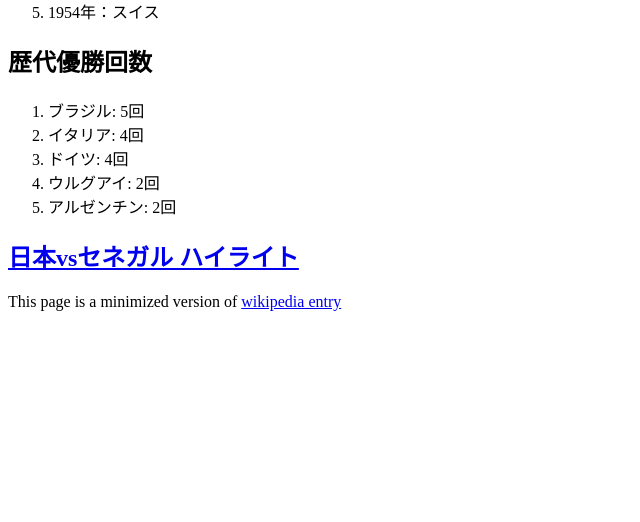
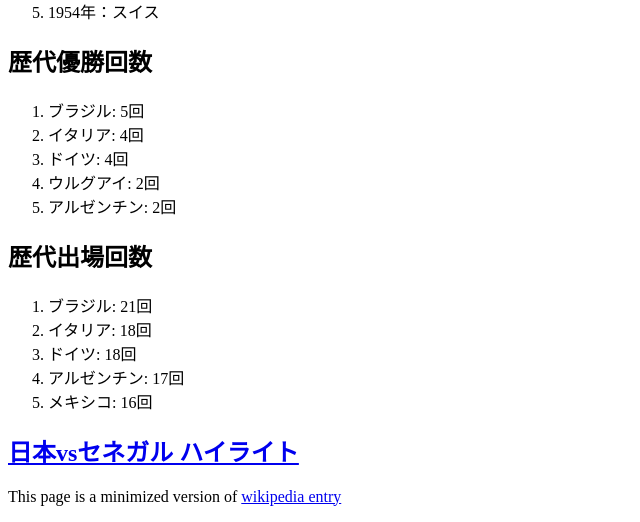
Before and after one commit to a5816013/my-first-blog, a Django app: page / in a window 1280 px wide. Shown: the part 910-1432 px from the top of the page, without its empty margins (0-640 px from the left). Before the commit the page ends 1221 px from the top, so only its background shows below. Run offline with Django 3.2, Linux system fonts and the light colour scheme.

Commit message:
Change the HTML for the site.

```diff
--- a/blog/templates/blog/p10_2.html
+++ b/blog/templates/blog/p10_2.html
@@ -27,6 +27,11 @@
         </div>
 
         <div>
+        <h2>歴代出場回数</h2>
+        <ol><li>ブラジル: 21回</li><li>イタリア: 18回</li><li>ドイツ: 18回</li><li>アルゼンチン: 17回</li><li>メキシコ: 16回</li></ol>
+        </div>
+
+        <div>
         <h2><a href="https://youtu.be/DW6Khto4YT0">日本vsセネガル ハイライト</a></h2>
         </div>
 
```
